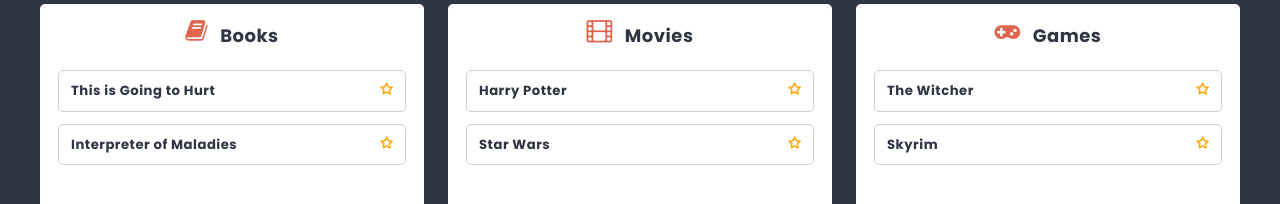
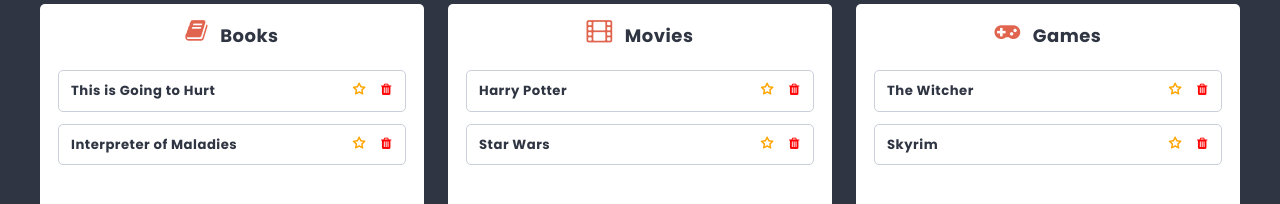
Before and after one commit to wierza/react-project, a React (Create React App) app: page /list/1 in a window 1280 px wide. Shown: the part 394-598 px from the top of the page. Built offline with nearby package versions, Linux system fonts and the light colour scheme.

Commit message:
Add remove cards

```diff
--- a/src/components/Card/Card.js
+++ b/src/components/Card/Card.js
@@ -2,6 +2,7 @@
 import clsx from 'clsx';
 import { useDispatch } from 'react-redux';
 import { toggleFavorite } from '../../redux/cardsReducer';
+import { removeCard } from '../../redux/cardsReducer';
 
 const Card = props => {
 
@@ -10,9 +11,15 @@
         dispatch(toggleFavorite(props.cardId));
     };
 
+    const removeHandler = () => {
+        dispatch(removeCard(props.cardId));
+    }
+
+
     return (
         <li className={styles.card}>{props.title}
             <i className={clsx('fa', 'fa-star-o', styles.favoriteIcon, props.isFavorite && styles.active)} onClick={clickHandler}></i>
+            <i className={clsx('fa fa-trash', styles.removeIcon)} onClick={removeHandler}></i>
         </li>
     );
 };
--- a/src/components/Card/Card.module.scss
+++ b/src/components/Card/Card.module.scss
@@ -7,9 +7,10 @@
     padding: $base-size;
     margin: 0 0 $base-size 0;
     border-radius: $radius;
-    display: flex;
-    justify-content: space-between;
+    //display: flex;
+    //justify-content: space-between;
     font-weight: bold;
+    list-style-type: none;
 }
 
 
@@ -17,6 +18,8 @@
 .favoriteIcon {
     color: black;
     cursor: pointer;
+    position: absolute;
+    right: 3em;
 
     &.active {
         color: orange;
@@ -24,6 +27,13 @@
     }
 }
 
+.removeIcon {
+    cursor: pointer;
+    color: red;
+    position: absolute;
+    right : 1em;
+}
+
 @media (max-width: 768px) {
     .button {
         width: 120px;
--- a/src/components/Favorite/Favorite.js
+++ b/src/components/Favorite/Favorite.js
@@ -23,7 +23,7 @@
           <article className={styles.column}>
             <ul className={styles.card}>
               {favoriteCards.map((card) =>
-              (<Card key={card.id} title={card.title} id={card.id} isFavorite={card.isFavorite} />)
+              (<Card key={card.id} title={card.title} cardId={card.id} isFavorite={card.isFavorite} />)
               )}
             </ul>
           </article>
--- a/src/redux/cardsReducer.js
+++ b/src/redux/cardsReducer.js
@@ -13,6 +13,7 @@
 const createActionName = actionName => `app/cards/${actionName}`;
 const ADD_CARD = createActionName('ADD_CARD');
 const TOGGLE_CARD_FAVORITE = createActionName('TOGGLE_CARD_FAVORITE');
+const REMOVE_CARD = createActionName('REMOVE_CARD');
 
 
 
@@ -20,6 +21,7 @@
 
 export const addCard = payload => ({type: ADD_CARD, payload});
 export const toggleFavorite = payload => ({ type: TOGGLE_CARD_FAVORITE, payload });
+export const removeCard = payload => ({ type: REMOVE_CARD, payload });
 
 const cardsReducer = (statePart = [], action) => {
     switch(action.type) {
@@ -27,6 +29,8 @@
         return [...statePart, { ...action.payload, id: shortid() }];
       case TOGGLE_CARD_FAVORITE:
         return statePart.map(card => (card.id === action.payload) ? { ...card, isFavorite: !card.isFavorite } : card);
+      case REMOVE_CARD:
+        return [...statePart.filter(card => card.id !== action.payload)];
       default:
         return statePart;
     }
```
